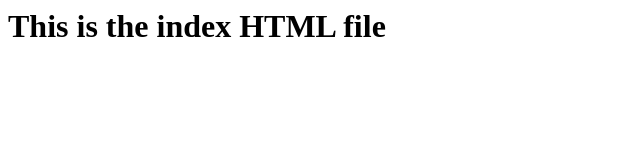
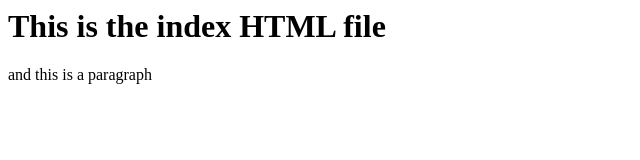
Before and after one commit to tafsirulalam/my-first-project, a plain HTML site: page index.html in a window 1280 px wide. Shown: the whole page, without its empty margins (0-640 px from the left). Drawn offline with Linux system fonts and the light colour scheme.

Commit message:
Update index.html

```diff
--- a/index.html
+++ b/index.html
@@ -1 +1,2 @@
 <h1>This is the index HTML file</h1>
+<p> and this is a paragraph</p>
```
